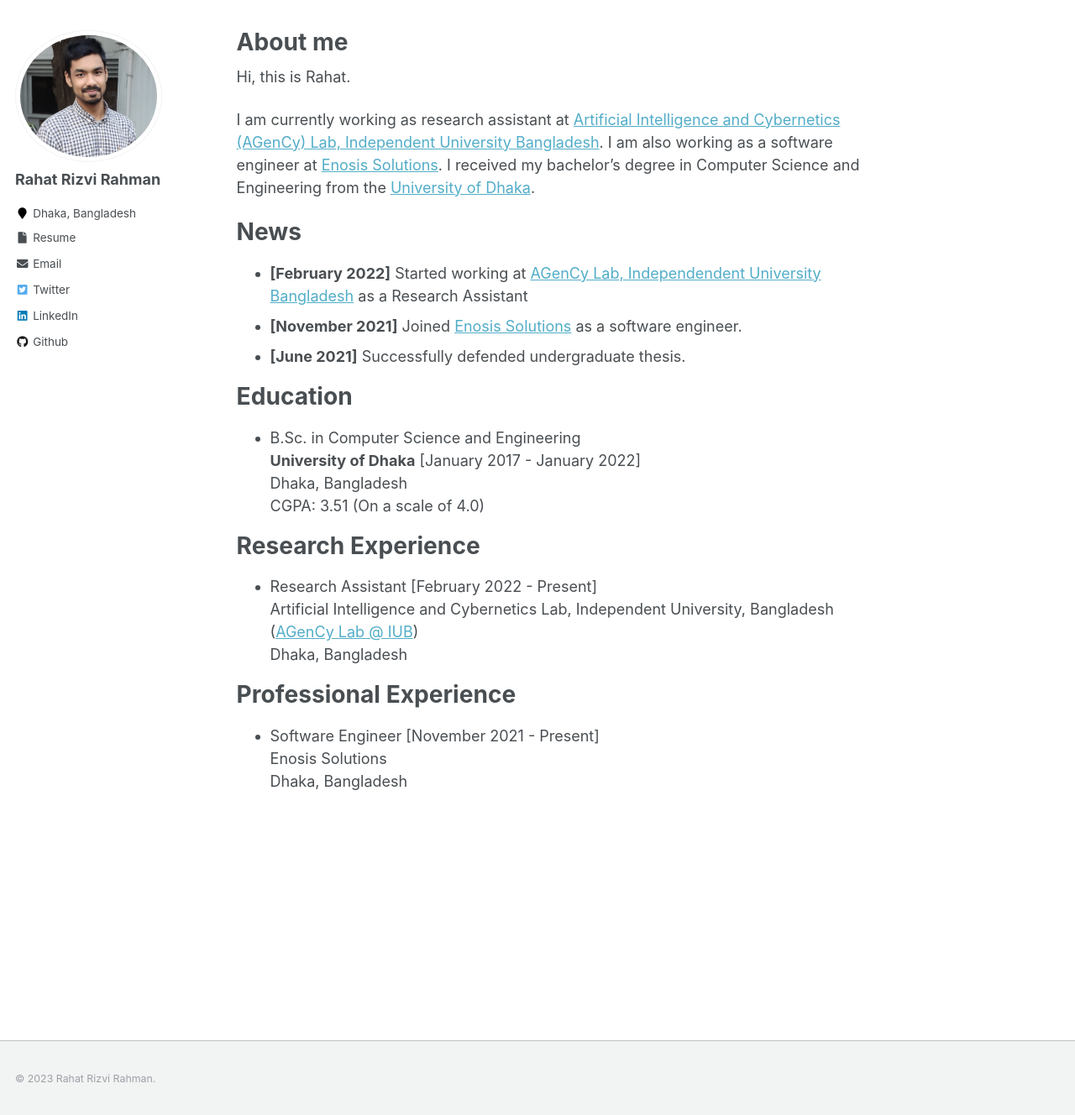
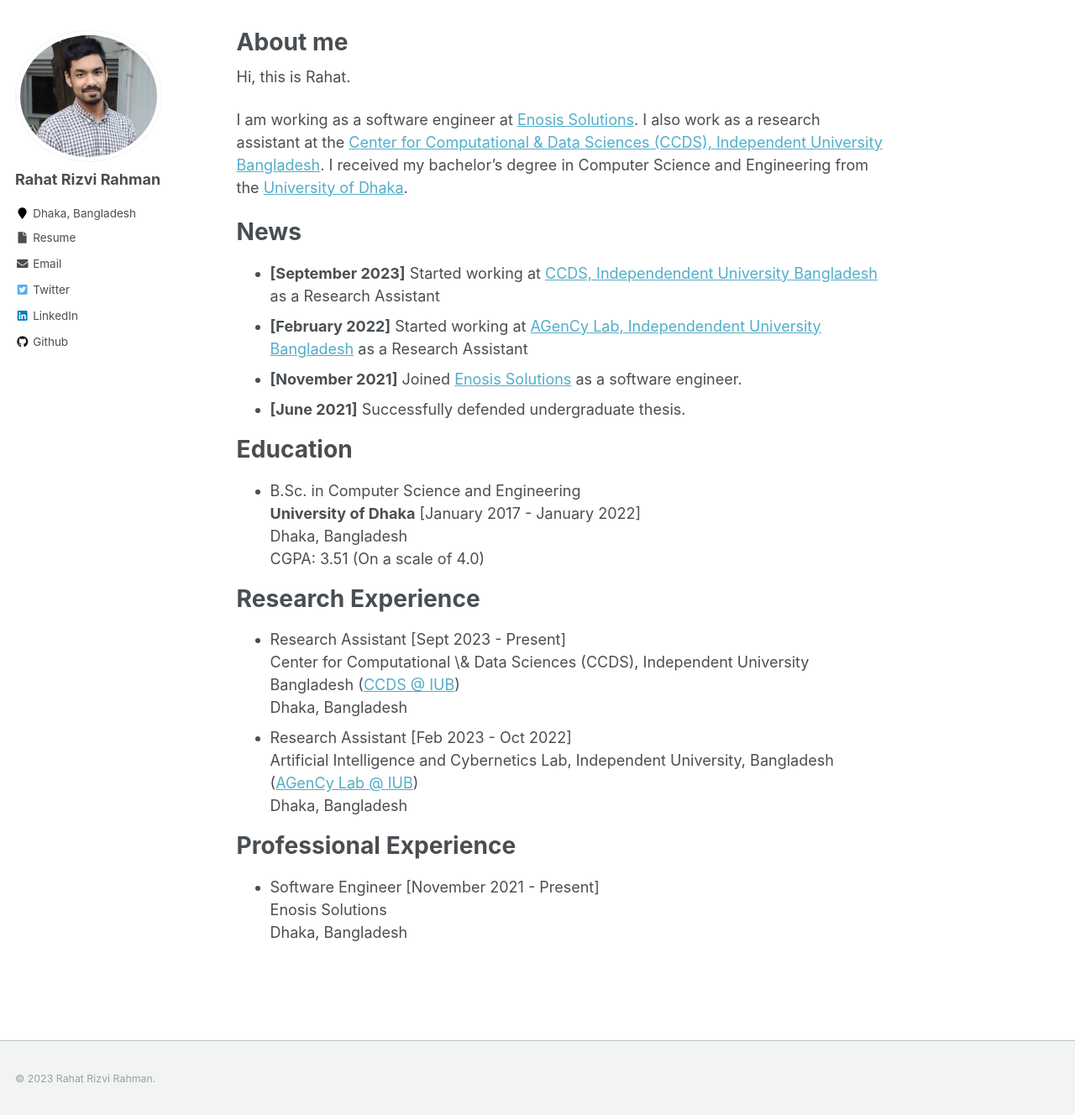
Before and after one commit to defender01/rahatrahman.github.io, a Jekyll site: the page built from _pages/about.md, in a window 1280 px wide and 1331 px high. Shown: the top 1328 px of the window at 84% size. Built offline with Jekyll 4.4.1, drawn with Linux system fonts in a browser that asks for light colours.

Commit message:
updated ccds part

```diff
--- a/_pages/about.md
+++ b/_pages/about.md
@@ -10,10 +10,11 @@ redirect_from:
 
 Hi, this is Rahat.
 
-I am currently working as research assistant at [Artificial Intelligence and Cybernetics (AGenCy) Lab, Independent University Bangladesh](https://agencylab.github.io/). I am also working as a software engineer at [Enosis Solutions](https://www.enosisbd.com/). I received my bachelor’s degree in Computer Science and Engineering from the [University of Dhaka](https://www.cse.du.ac.bd/).
+I am working as a software engineer at [Enosis Solutions](https://www.enosisbd.com/). I also work as a research assistant at the [Center for Computational & Data Sciences (CCDS), Independent University Bangladesh](https://agencylab.github.io/). I received my bachelor’s degree in Computer Science and Engineering from the [University of Dhaka](https://www.cse.du.ac.bd/).
 
 News
 ======
+- **[September 2023]** Started working at [CCDS, Independendent University Bangladesh](https://ccds.ai/) as a Research Assistant
 - **[February 2022]** Started working at [AGenCy Lab, Independendent University Bangladesh](https://agencylab.github.io/) as a Research Assistant
 - **[November 2021]** Joined [Enosis Solutions](https://www.enosisbd.com/) as a software engineer.
 - **[June 2021]** Successfully defended undergraduate thesis.
@@ -27,7 +28,10 @@ Education
 
 Research Experience
 ======
-- Research Assistant [February 2022 - Present] <br>
+- Research Assistant [Sept 2023 - Present] <br>
+  Center for Computational \& Data Sciences (CCDS), Independent University Bangladesh ([CCDS @ IUB](https://ccds.ai/)) <br>
+  Dhaka, Bangladesh
+- Research Assistant [Feb 2023 - Oct 2022] <br>
   Artificial Intelligence and Cybernetics Lab, Independent University, Bangladesh ([AGenCy Lab @ IUB](https://agencylab.github.io/)) <br>
   Dhaka, Bangladesh
 
```
